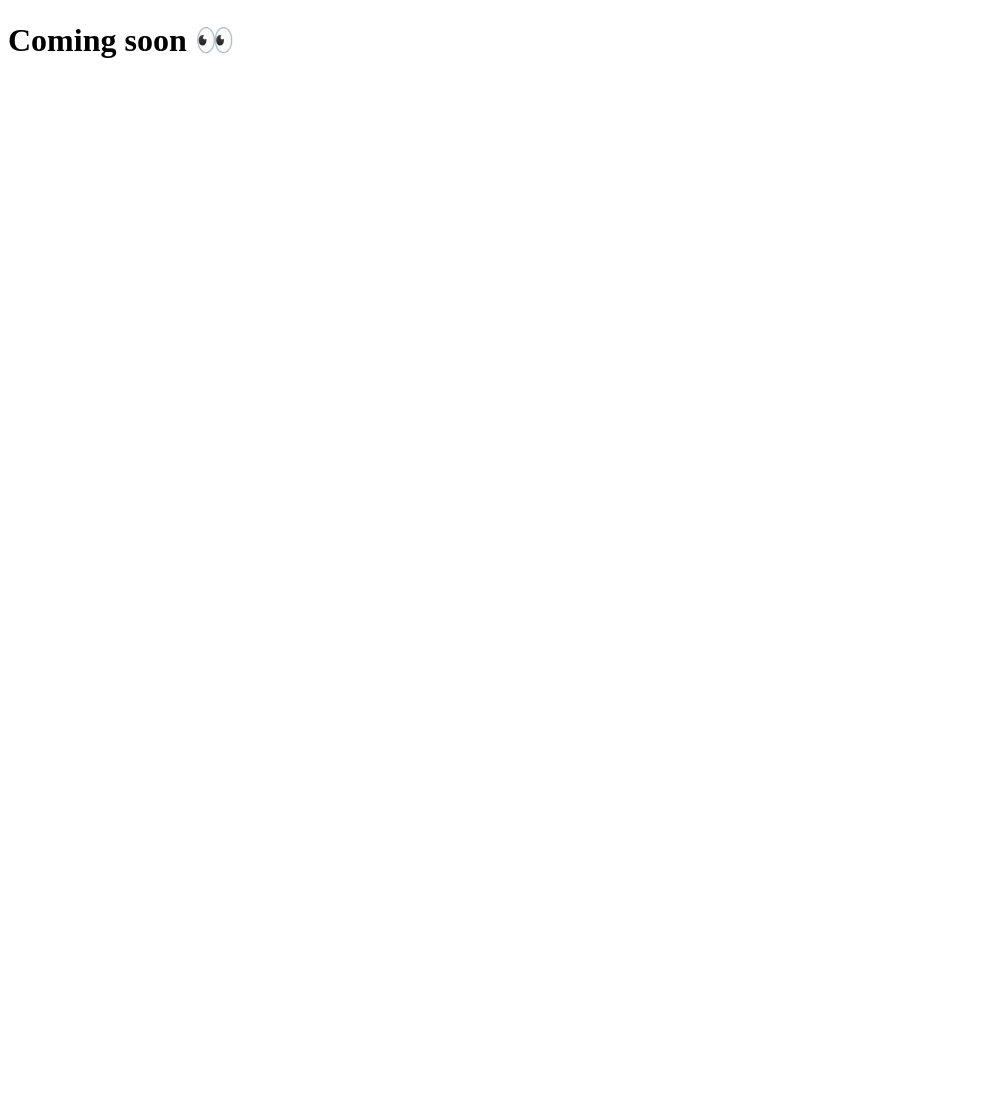
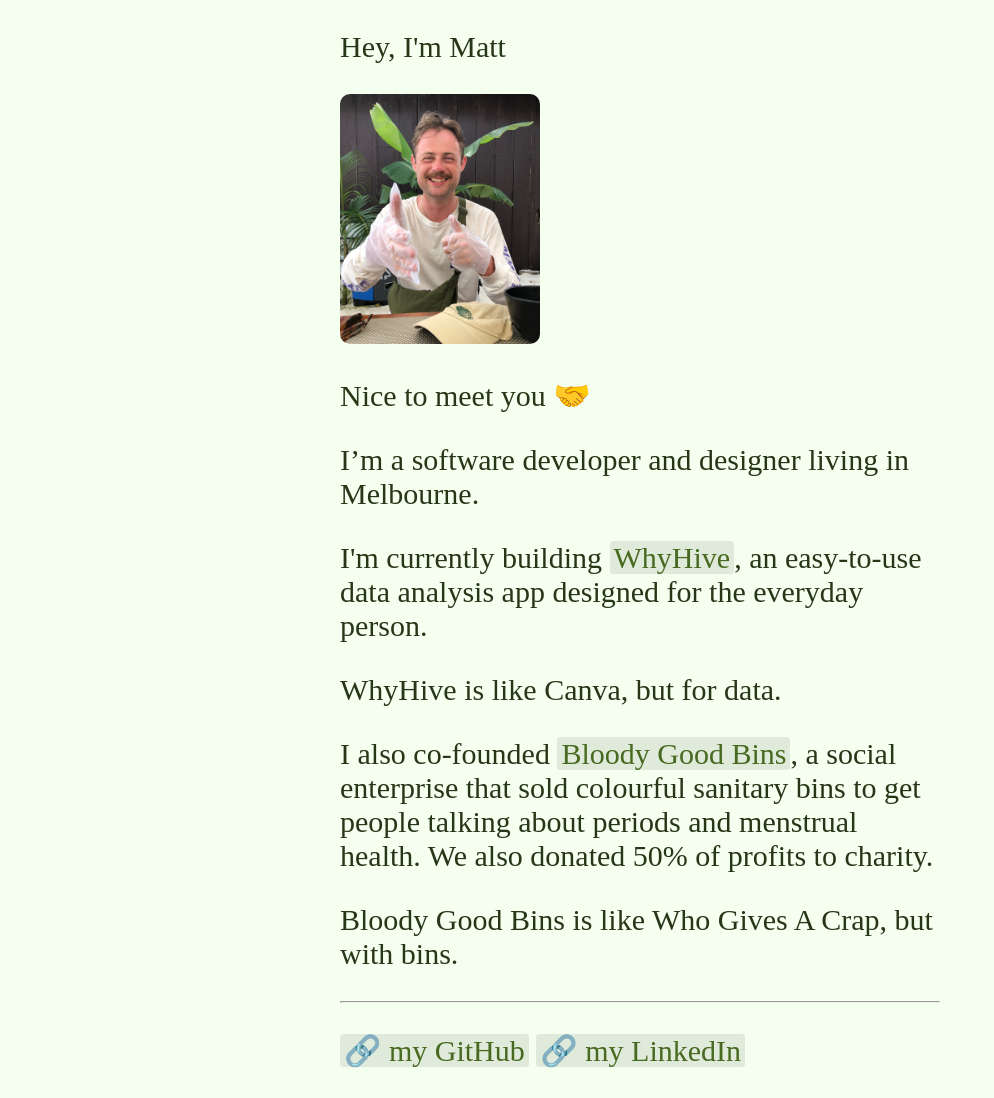
Before and after one commit to cohenmatt/cohenmatt.com, a plain HTML site: page index.html in a window 1280 px wide. Shown: the whole page, without its empty margins (0-994 px from the left). Before the commit the page ends 800 px from the top, so only its background shows below. Drawn offline with Linux system fonts and the light colour scheme; a web font is replaced by a local one.

Commit message:
Makeover

```diff
--- a/index.html
+++ b/index.html
@@ -5,13 +5,40 @@
     <meta charset="UTF-8" />
     <meta name="viewport" content="width=device-width, initial-scale=1.0" />
     <meta property="og:title" content="Matt Cohen" />
-    <meta
-      property="og:description"
-      content="Matt Cohen's personal site"
+    <meta property="og:description" content="Matt Cohen's personal site" />
+    <meta property="og:type" content="website" />
+    <link rel="stylesheet" href="styles.css" />
+    <link rel="preconnect" href="https://fonts.googleapis.com" />
+    <link rel="preconnect" href="https://fonts.gstatic.com" crossorigin />
+    <link
+      href="https://fonts.googleapis.com/css2?family=Jersey+15&display=swap"
+      rel="stylesheet"
     />
-    <meta property="og:type" content="website" />
+    <link rel="icon" href="favicon.ico" />
   </head>
   <body>
-    <h1>Coming soon 👀</h1>
+    <div class="page">
+      <p>Hey, I'm Matt</p>
+      <img id="me-handshake" src="me-handshake.jpg" alt="Matt Cohen" />
+      <p>Nice to meet you 🤝</p>
+      <p>I’m a software developer and designer living in Melbourne.</p>
+      <p>
+        I'm currently building <a href="https://whyhive.com">WhyHive</a>, an
+        easy-to-use data analysis app designed for the everyday person.
+      </p>
+      <p>WhyHive is like Canva, but for data.</p>
+      <p>
+        I also co-founded
+        <a href="https://bloodygoodbins.com/home">Bloody Good Bins</a>, a social
+        enterprise that sold colourful sanitary bins to get people talking about
+        periods and menstrual health. We also donated 50% of profits to charity.
+      </p>
+      <p>Bloody Good Bins is like Who Gives A Crap, but with bins.</p>
+      <hr />
+      <p>
+        <a href="https://github.com/cohenmatt">🔗 my GitHub</a>
+        <a href="https://www.linkedin.com/in/cohenmatt1/">🔗 my LinkedIn</a>
+      </p>
+    </div>
   </body>
 </html>
--- /dev/null
+++ b/styles.css
@@ -0,0 +1,48 @@
+body {
+  background-color: #f4fff0;
+}
+
+p {
+  color: #283618;
+  font-family: "Jersey 15", serif;
+  font-weight: 400;
+  font-style: normal;
+  font-size: 30px;
+}
+
+a {
+  color: #476920;
+  text-decoration: none;
+  background-color: rgba(40, 54, 24, 0.1);
+  padding: 0 4px;
+  border-radius: 3px;
+  transition: background-color 0.2s ease;
+}
+
+a:hover {
+  background-color: rgba(40, 54, 24, 0.2);
+}
+
+.page {
+  max-width: 600px;
+  margin: 0 auto;
+  padding: 0 10px;
+  align-items: center;
+}
+
+.image-container {
+  display: flex;
+  flex-direction: row;
+  align-items: center;
+}
+
+.text-container {
+  display: flex;
+  flex-direction: column;
+  align-items: flex-start;
+}
+
+#me-handshake {
+  height: 250px;
+  border-radius: 10px;
+}
```
Also changed, not shown: favicon.ico (added), me-handshake.jpg (added).
